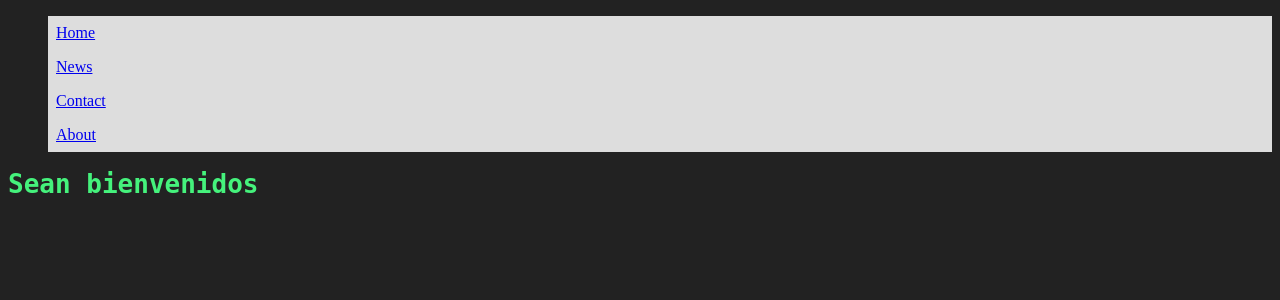
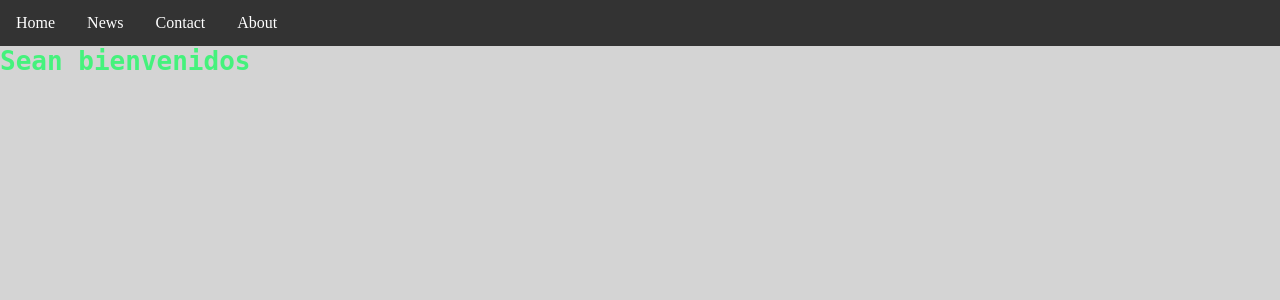
Before and after one commit to gustavopalaciosc/book-price-comparator, a Flask app: page / in a window 1280 px wide. Shown: the top 300 px of the page. Run offline with Flask 3, Linux system fonts and the light colour scheme.

Commit message:
Minor change styles

```diff
--- a/static/css/index.css
+++ b/static/css/index.css
@@ -1,5 +1,13 @@
+
+
+* {
+    box-sizing: border-box;
+    margin: 0;
+    padding: 0;
+}
+
 body {
-    background-color: rgb(34, 34, 34);
+    background-color: rgb(212, 212, 212);
 }
 
 h1 {
@@ -7,12 +15,22 @@ h1 {
     color: rgb(69, 242, 124);
 }
 
-li {
-    display: inline;
-}
+ul {
+    list-style-type: none;
+    margin: 0;
+    padding: 0;
+    overflow: hidden;
+    background-color: #333;
+  }
 
-a {
+  li {
+    float: left;
+  }
+
+  li a {
     display: block;
-    padding: 8px;
-    background-color: #dddddd;
-}
+    color: white;
+    text-align: center;
+    padding: 14px 16px;
+    text-decoration: none;
+  }
--- a/utils.py
+++ b/utils.py
@@ -3,8 +3,7 @@ from bs4 import BeautifulSoup as bs
 from sklearn.feature_extraction.text import TfidfVectorizer
 from sklearn.metrics.pairwise import cosine_similarity
 from text_unidecode import unidecode
-from threading import Thread, Lock
-from time import sleep, time
+from time import time
 import concurrent.futures
 
 
```
